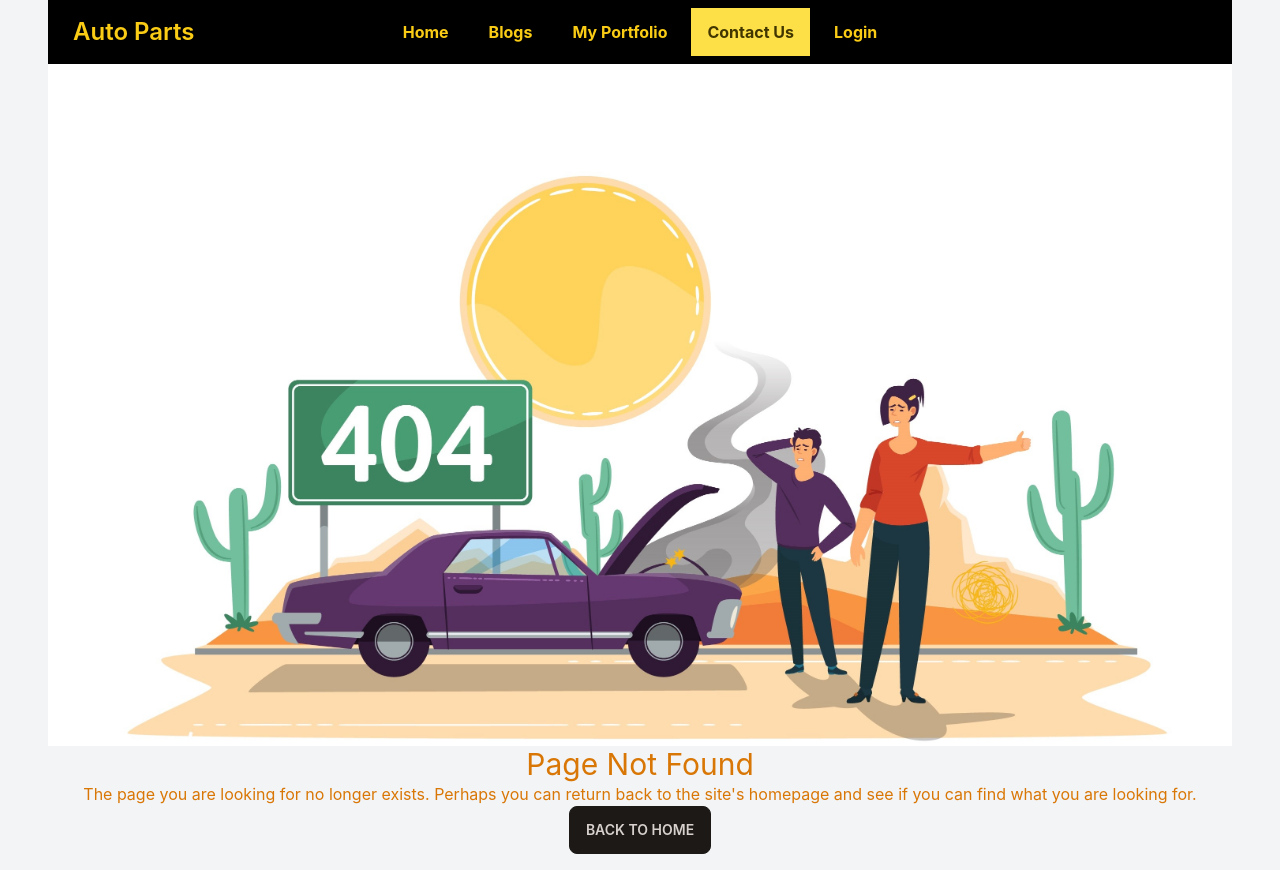
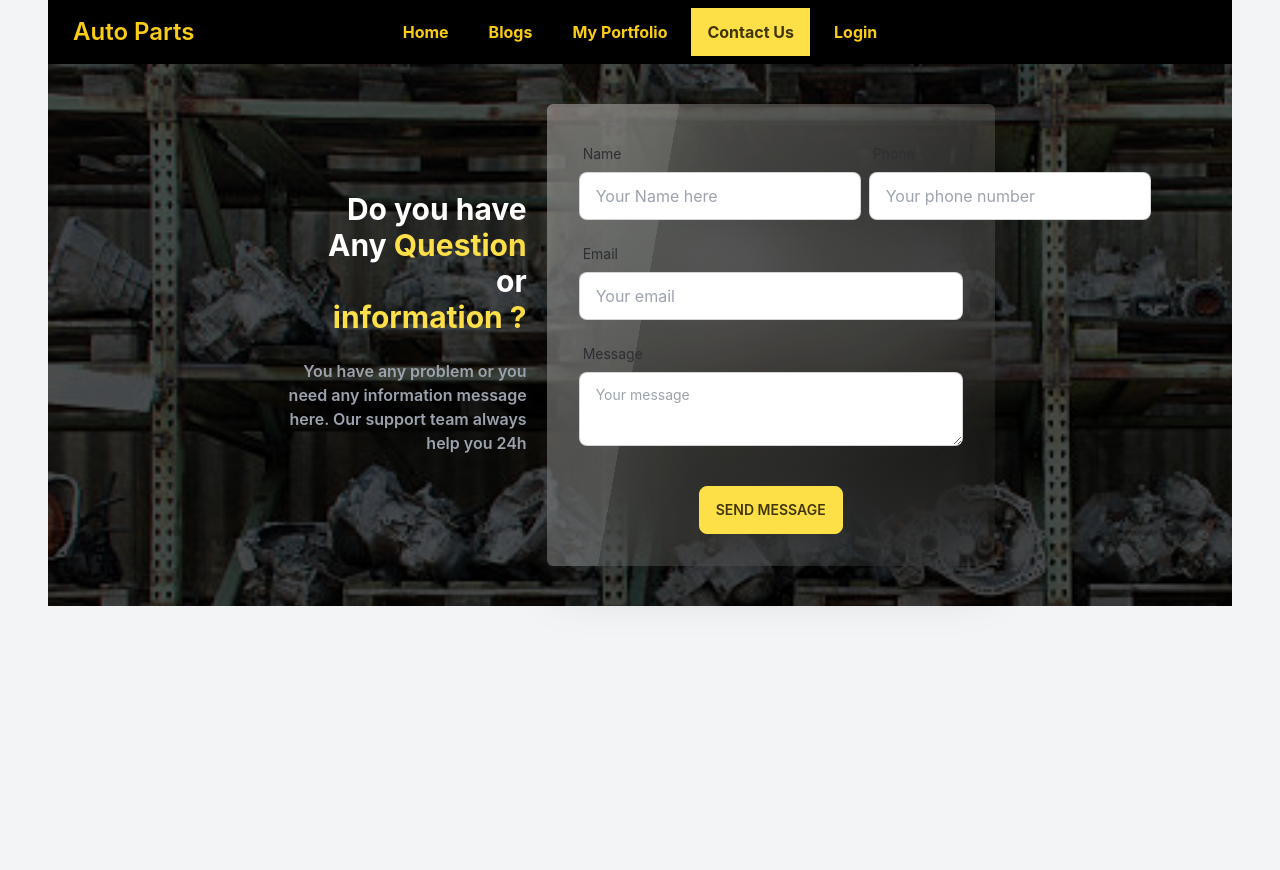
Before and after one commit to NhShanto01/Manufacturer-Website-client, a React (Create React App) app: page /contact in a window 1280 px wide. After the commit the page ends 800 px from the top, so only its background shows below. Built offline with nearby package versions, Linux system fonts and the light colour scheme; no server answers.

Commit message:
added contact route

```diff
--- a/src/App.js
+++ b/src/App.js
@@ -11,6 +11,7 @@ import RequireAuth from './Pages/RequirePages/RequireAuth';
 import Dashboard from './Pages/Dashboard/Dashboard';
 import MyOrder from './Pages/Dashboard/MyOrder';
 import MyProfile from './Pages/Dashboard/MyProfile';
+import Contact from './Pages/Contact/Contact';
 
 
 function App() {
@@ -20,6 +21,7 @@ function App() {
       <Routes>
         <Route path='/' element={<Home></Home>}></Route>
         <Route path='/blogs' element={<Blogs></Blogs>}></Route>
+        <Route path='/contact' element={<Contact></Contact>}></Route>
         <Route path='/login' element={<Login></Login>}></Route>
         <Route path='/register' element={<Register></Register>}></Route>
 
--- /dev/null
+++ b/src/Pages/Contact/Contact.js
@@ -0,0 +1,62 @@
+import React from 'react';
+import bg from '../../assets/img/dark-parts.jpg';
+
+const Contact = () => {
+    return (
+        <div style={{
+            backgroundImage: `url(${bg})`,
+
+        }}>
+            <div class="w-11/12 lg:w-8/12 mx-auto">
+                <div class="flex flex-col lg:flex-row p-10 gap-5 items-center">
+                    <div class="text-center lg:text-right">
+                        <h1 class="text-3xl font-bold text-white">Do you have Any <span class="text-primary">Question</span><br /> or<br /><span class="text-primary">information ?</span></h1>
+                        <p class="py-6 font-semibold text-gray-400">You have any problem or you need any information message here. Our support team always help you 24h
+                        </p>
+                    </div>
+                    <div class="card rounded lg:rounded-md flex-shrink-0 w-full max-w-md shadow-2xl glass">
+                        <div class="card-body">
+                            <form>
+                                <div class="flex flex-col lg:flex-row gap-2 justify-between">
+                                    <div class="form-control">
+                                        <label class="label">
+                                            <span class="label-text">Name</span>
+                                        </label>
+                                        <input type="text" placeholder="Your Name here" class="input input-bordered bg-white" name="name" />
+                                        <label class="label"></label>
+                                    </div>
+                                    <div class="form-control"><label class="label"><span class="label-text">Phone</span>
+                                    </label>
+                                        <input type="number" placeholder="Your phone number" class="input input-bordered bg-white" name="phone" />
+                                        <label class="label"></label>
+                                    </div>
+                                </div>
+                                <div class="form-control">
+                                    <label class="label">
+                                        <span class="label-text">Email</span>
+                                    </label>
+                                    <input type="email" placeholder="Your email" class="input input-bordered bg-white" name="email" />
+                                    <label class="label"></label>
+                                </div>
+                                <div class="form-control">
+                                    <label class="label">
+                                        <span class="label-text">Message</span>
+                                    </label>
+                                    <textarea class="textarea textarea-bordered bg-white" placeholder="Your message" name="message">
+                                    </textarea>
+                                    <label class="label"></label>
+                                </div>
+                                <div class="form-control mt-6">
+                                    <button type="submit" class="btn block mx-auto btn-primary">Send message
+                                    </button>
+                                </div>
+                            </form>
+                        </div>
+                    </div>
+                </div>
+            </div>
+        </div>
+    );
+};
+
+export default Contact;
--- /dev/null
+++ b/src/Pages/Dashboard/AllUsers.js
@@ -0,0 +1,11 @@
+import React from 'react';
+
+const AllUsers = () => {
+    return (
+        <div>
+            <h1>AllUsers</h1>
+        </div>
+    );
+};
+
+export default AllUsers;
--- a/src/Pages/Dashboard/MakeAdmin.js
+++ /dev/null
@@ -1,11 +0,0 @@
-import React from 'react';
-
-const MakeAdmin = () => {
-    return (
-        <div>
-            <h1>MakeAdmin</h1>
-        </div>
-    );
-};
-
-export default MakeAdmin;
--- a/src/Pages/Dashboard/MyOrder.js
+++ b/src/Pages/Dashboard/MyOrder.js
@@ -1,43 +1,48 @@
-import React, { useState } from 'react';
+import React, { useEffect, useState } from 'react';
 import { useAuthState } from 'react-firebase-hooks/auth';
-import { Link } from 'react-router-dom';
 import auth from '../../firebase.init';
+import Order from './Orders';
+
 
 const MyOrder = () => {
+    const [user] = useAuthState(auth);
+    console.log(user);
     const [orders, setOrders] = useState([]);
-    const [user] = useAuthState(auth);
+    console.log(orders);
+
+    useEffect(() => {
+        if (user) {
+            fetch(`http://localhost:5000/order?email=${user.email}`, {
+                method: 'GET',
+            })
+                .then(res => res.json())
+                .then(data => {
+                    setOrders(data)
+                })
+        }
+
+
+    }, [user]);
+
     return (
         <div>
-            <h1>this is MyOrder</h1>
             <div className="overflow-x-auto">
                 <table className="table w-full">
                     <thead>
                         <tr>
                             <th></th>
-                            <th>Name</th>
-                            <th>Tools Name</th>
-                            <th>Quantity</th>
-                            <th>Payments</th>
+                            <th>User Name</th>
+                            <th>Product Name</th>
+                            <th>Product Photo</th>
 
                         </tr>
                     </thead>
                     <tbody>
                         {
-                            orders.map((o, index) => <tr key={index}>
-                                <th>{index + 1}</th>
-                                <td>{o.name}</td>
-                                <td>{o.name}</td>
-                                <td>{o.quantity}</td>
-                                <td>
-                                    {(o.price && !o.paid) && <Link to={`/dashboard/payment/${o._id}`}><button className='btn btn-xs btn-success'>Pay</button></Link>}
-
-                                    {(o.price && o.paid) && <div>
-                                        <p><span className='text-success'>Paid</span></p>
-                                        <p>Transaction id: <span className='text-success'>{o.transactionId}</span></p>
-                                    </div>}
-                                </td>
-
-                            </tr>)
+                            orders?.map((order, index) => <Order
+                                order={order}
+                                key={index}
+                            ></Order>)
                         }
 
 
--- /dev/null
+++ b/src/Pages/Dashboard/Orders.js
@@ -0,0 +1,25 @@
+import React from 'react';
+import { Link } from 'react-router-dom';
+
+const Order = ({ order }) => {
+    return (
+        <tr>
+            <th>{order.customerName}</th>
+            <td className='uppercase'>{order.productName}</td>
+            {/* <td><div class="avatar">
+                <div class="w-20 rounded">
+                    <img src={order.image} alt="Tailwind-CSS-Avatar-component" />
+                </div>
+            </div></td> */}
+            <td>
+                {(order.price && !order.paid) && <Link to={`/dashboard/payment/${order._id}`}><button class="btn btn-sm btn-primary mr-2">Pay</button></Link>}
+                {(order.price && order.paid) && <span class="text-success">Paid</span>}
+            </td>
+            <td>
+                <button class="btn btn-sm btn-primary">Cancel</button>
+            </td>
+        </tr>
+    );
+};
+
+export default Order;
--- a/src/Pages/Home/PurchaseItems.js
+++ b/src/Pages/Home/PurchaseItems.js
@@ -7,26 +7,27 @@ import auth from '../../firebase.init';
 const PurchaseItems = () => {
     const [user] = useAuthState(auth);
     const { id } = useParams();
-    const { tools, setTools } = useState([]);
+    const [tools, setTools] = useState([]);
+    console.log(tools);
     const navigate = useNavigate()
-    // console.log(id);
+
 
     useEffect(() => {
         fetch(`http://localhost:5000/parts/${id}`)
             .then(res => res.json())
             .then(data => setTools(data))
-    }, [id])
+    }, [])
 
     const handlePlaceOrder = event => {
         event.preventDefault();
 
         const purchase = {
-            // productName: tools.name,
+            productName: tools.name,
             customer: user.email,
             customerName: user.displayName,
             phone: event.target.phone.value,
             // price: tools.price,
-            Address: event.target.Address.value
+            address: event.target.address.value
         }
         console.log(purchase);
 
@@ -49,6 +50,21 @@ const PurchaseItems = () => {
     return (
         <div className='flex h-screen justify-around items-center'>
 
+
+            <div className="card w-96 bg-base-100 shadow-xl">
+                <figure>
+                    <img src={tools.image} alt="Parts" />
+                </figure>
+                <div className="card-body">
+                    <h2 className="card-title">{tools.name}</h2>
+                    <p>Order Quantity : {tools.order} (minimum)</p>
+                    <p>Available Quantity : {tools.available}</p>
+                    <p>Price : {tools.price} (per unite)</p>
+                    <p>{tools.description}</p>
+
+                </div>
+            </div>
+
             <div className='card w-96 bg-base-100 shadow-xl'>
                 <div className='card-body text-2xl '>
 
@@ -68,7 +84,7 @@ const PurchaseItems = () => {
                         </div>
                         <br />
                         <div className='form-control w-full max-w-xs'>
-                            <input className="pl-2 input input-bordered w-full max-w-xs" type="text" name="Address" placeholder='Address' autoComplete='off' required />
+                            <input className="pl-2 input input-bordered w-full max-w-xs" type="text" name="address" placeholder='Address' autoComplete='off' required />
                         </div>
                         <br />
                         <div className='form-control w-full max-w-xs'>
--- a/src/hooks/useToken.js
+++ b/src/hooks/useToken.js
@@ -15,7 +15,7 @@ const useToken = user => {
             })
                 .then(res => res.json())
                 .then(data => {
-                    // console.log('data inside useToken', data);
+                    console.log('data inside useToken', data);
                     const accessToken = data.token;
                     localStorage.setItem('accessToken', accessToken);
                     setToken(accessToken);
```
Also changed, not shown: src/Pages/Dashboard/UserRow.js (added), src/assets/img/dark-parts-2.jpg (added).
